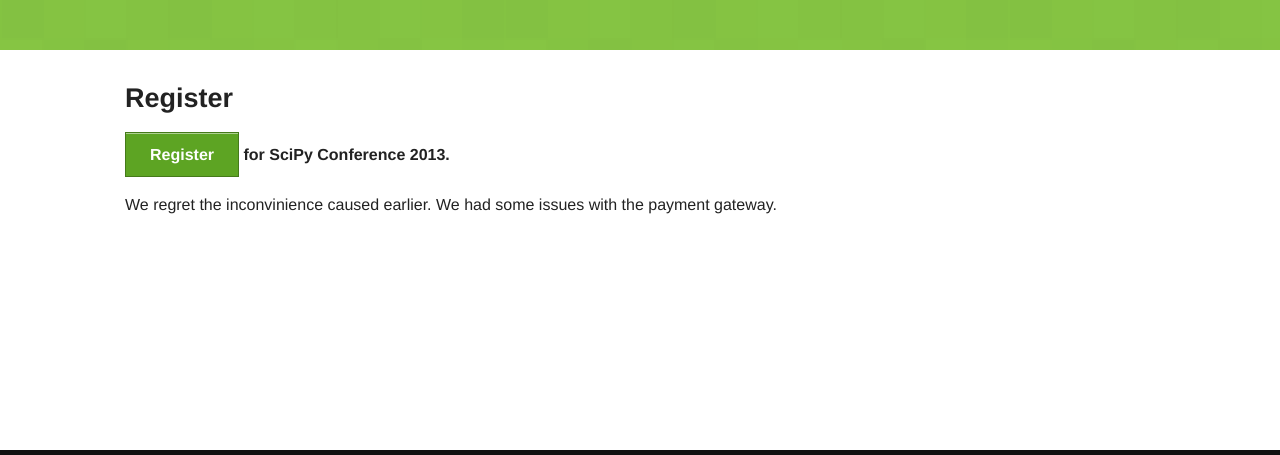
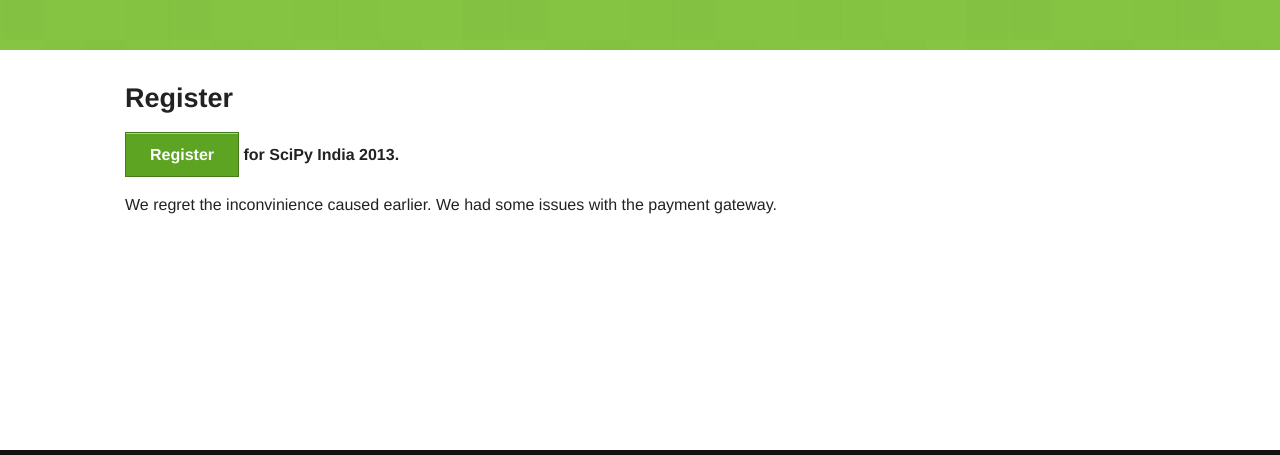
Before and after one commit to FOSSEE/SciPy2013, a Django app: template website/templates/register_2013.html in a window 1280 px wide. Shown: the part 47-502 px from the top of the page. Run offline with Django 3.2, Linux system fonts and the light colour scheme; the template is opened without the code that fills it, so the values that code supplies are empty; grey boxes are pictures that could not be loaded.

Commit message:
minor change

```diff
--- a/website/templates/register_2013.html
+++ b/website/templates/register_2013.html
@@ -3,7 +3,7 @@
 <div class="row">
 <h3>Register</h3>
 <a class="button success" href="http://scipyindia2013.doattend.com/">Register</a>
-<strong>for SciPy Conference 2013.</strong>
+<strong>for SciPy India 2013.</strong>
 <br>
 We regret the inconvinience caused earlier. We had some issues with the payment gateway.
 </div> <!-- /row -->
```
